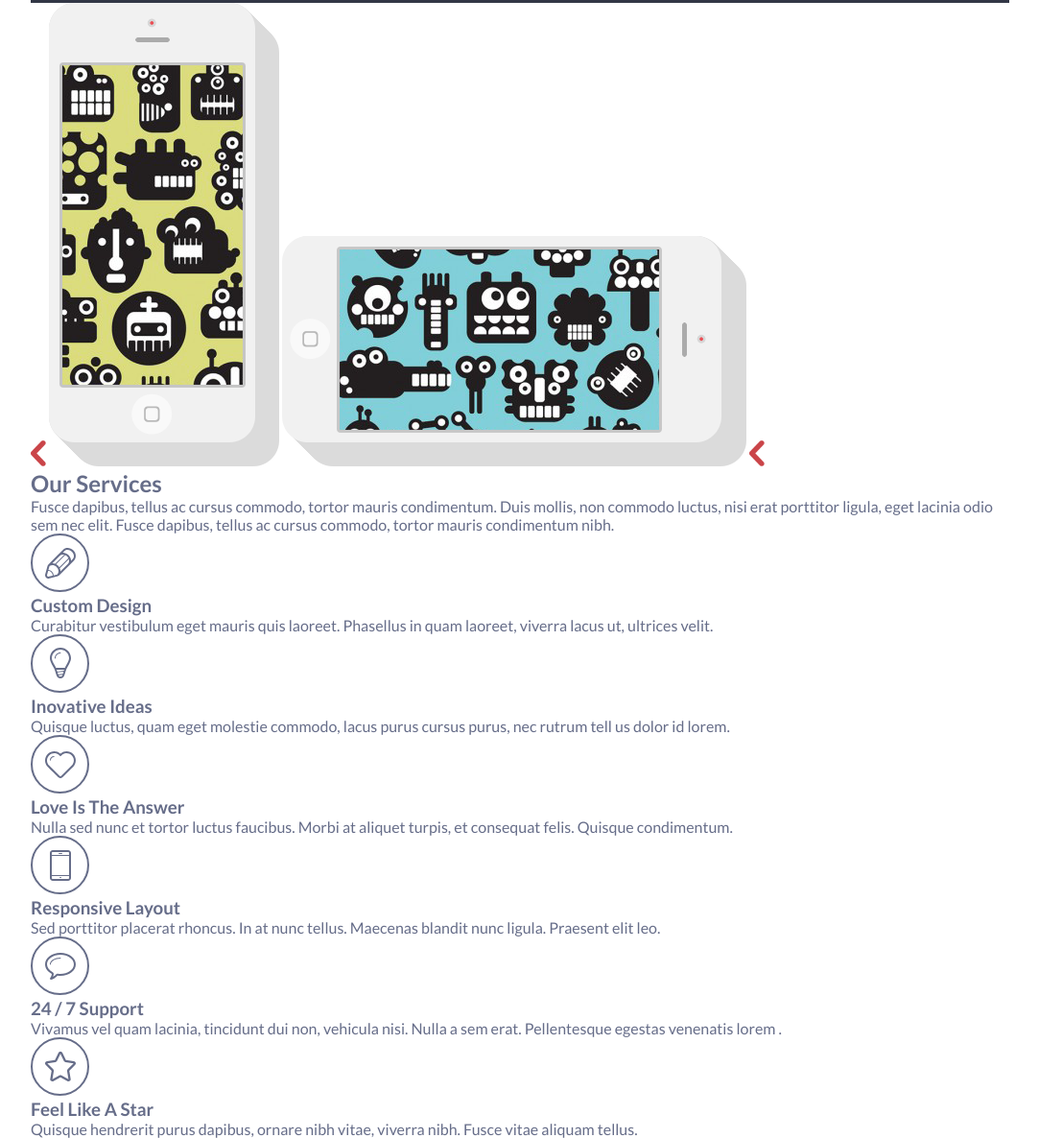
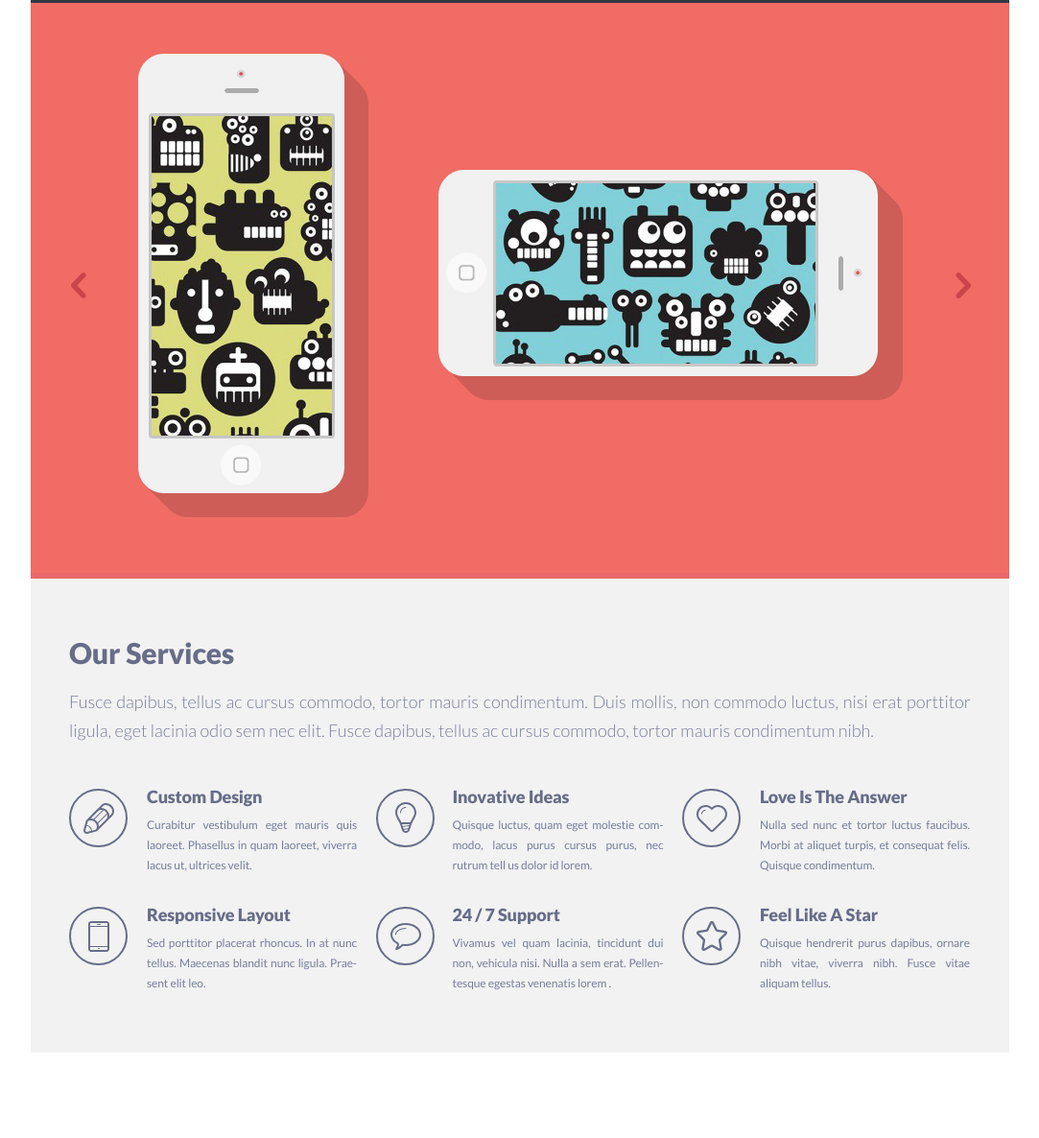
Before and after one commit to DmitriyFriz/singolo, a plain HTML site: page singolo1.html in a window 1280 px wide. Shown: the part 92-1278 px from the top of the page at 96% size, without its empty margins (98-1181 px from the left). After the commit the page ends 1195 px from the top, so only its background shows below. Drawn offline with Linux system fonts and the light colour scheme.

Commit message:
feat: add styles for slider and services section

```diff
--- a/singolo1.css
+++ b/singolo1.css
@@ -89,3 +89,117 @@ body {
 .navigation-item:hover {
   text-decoration: underline;
 }
+
+/* SLIDER */
+
+.slider {
+  display: flex;
+  align-items: center;
+  position: relative;
+
+  height: 600px;
+  padding:  0 40px;
+
+  background-color: #f06c64;
+  border-bottom: 6px solid #ea676b;
+}
+
+.arrow-left {
+  position: absolute;
+  top: 281px;
+  left: 42px;
+  cursor: pointer;
+}
+
+.iphone-ver {
+  position: absolute;
+  top: 53px;
+  left: 112px;
+}
+
+.iphone-hor {
+  position: absolute;
+  top: 174px;
+  left: 425px;
+}
+
+.arrow-right {
+  transform: rotate(180deg);
+  position: absolute;
+  top: 281px;
+  right: 40px;
+  cursor: pointer;
+}
+
+/* SERVICES */
+
+.services {
+  height: 500px;
+  padding:  62px 40px 0;
+
+  background-color: #f2f2f2;
+  border-bottom: 6px solid #ffffff;
+}
+
+.section-title {
+  font-size: 3rem;
+  font-weight: 900;
+  line-height: 1em;
+  letter-spacing: -0.2px;
+  word-spacing: 0.5px;
+}
+
+.section-description {
+  margin-top: 20.5px;
+
+  font-size: 1.8rem;
+  font-weight: 300;
+  line-height: 30px;
+  color: #767e9e;
+  text-align: justify;
+}
+
+.layout-3-column {
+  display: flex;
+  flex-wrap: wrap;
+  justify-content: space-between;
+  align-content: space-between;
+}
+
+.services-layout {
+  margin-top: 43px;
+  margin-right: 1px;
+}
+
+.services-item {
+  display: flex;
+  align-items: flex-start;
+
+  width: 300px;
+  margin-bottom: 30px;
+}
+
+.service-img {
+  margin-top: 3.5px;
+}
+
+.services-content {
+  margin-left: 19px;
+}
+
+.services-title {
+  font-size: 1.8rem;
+  font-weight: 900;
+  letter-spacing: -0.2px;
+}
+
+.services-description {
+  margin-top: 8px;
+
+  font-size: 1.2rem;
+  line-height: 21px;
+  text-align: justify;
+  color: #767e9e;
+  letter-spacing: -0.1px;
+  overflow: hidden;
+}
```
